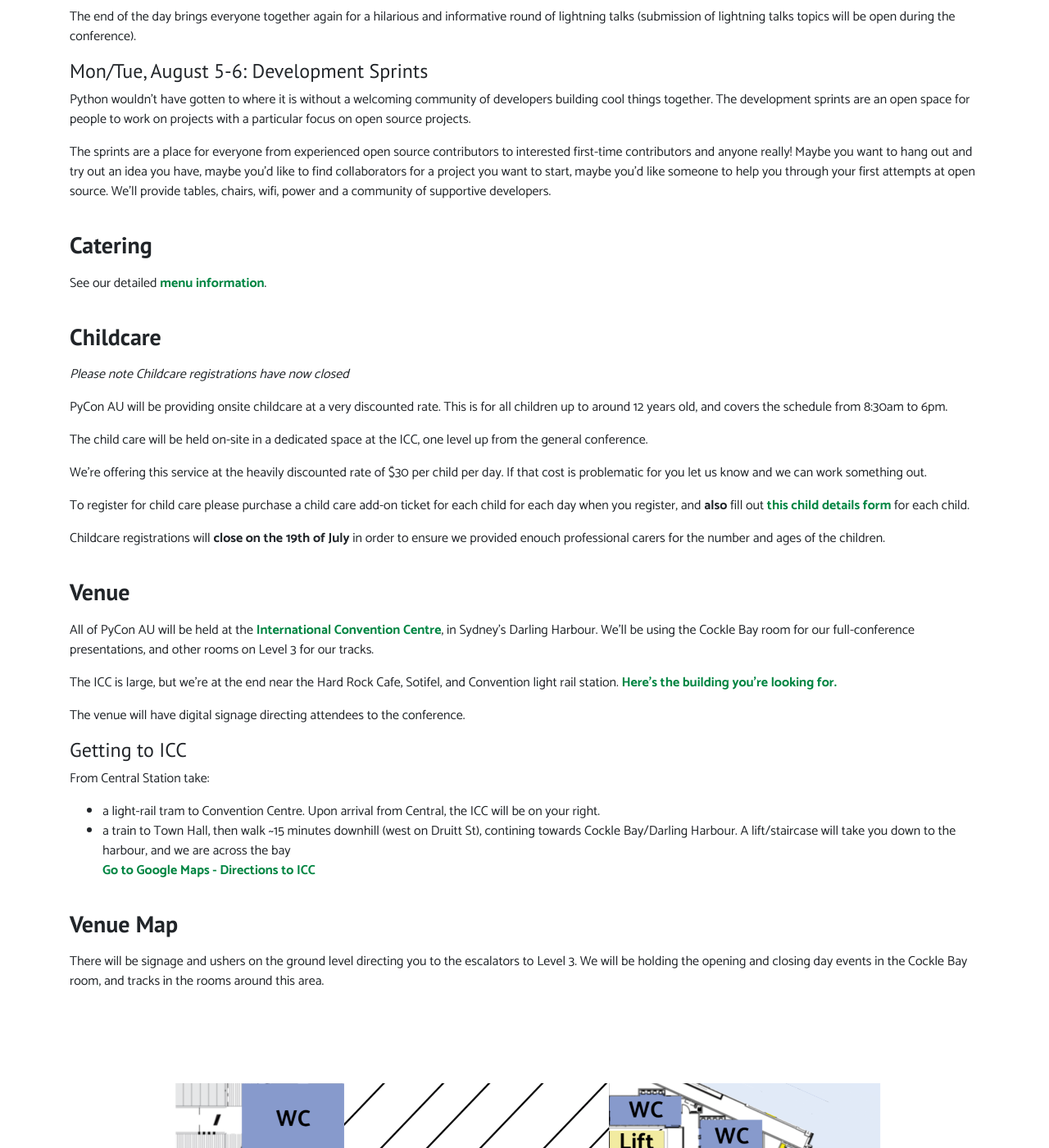
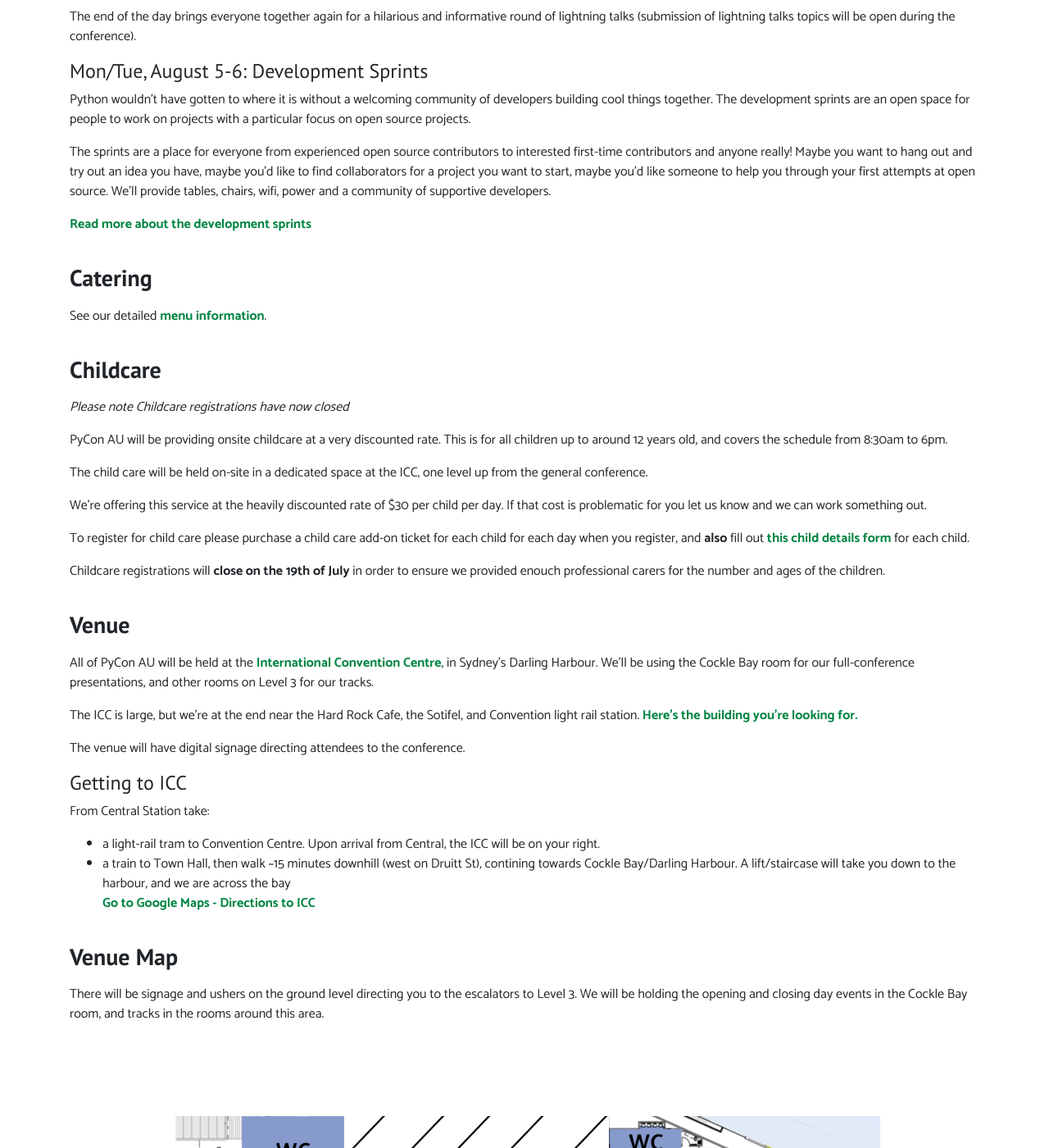
Before and after one commit to pyconau/2019.pycon-au.org, a Jekyll site: the page built from _pages/attend.md, in a window 1280 px wide and 1400 px high, scrolled down 1039 px. Shown: the whole window at 82% size. Built offline with Jekyll 4.4.1, drawn with Linux system fonts in a browser that asks for light colours.

Commit message:
Clarifying edits

```diff
--- a/_pages/attend.md
+++ b/_pages/attend.md
@@ -39,6 +39,8 @@ Python wouldn't have gotten to where it is without a welcoming community of deve
 
 The sprints are a place for everyone from experienced open source contributors to interested first-time contributors and anyone really! Maybe you want to hang out and try out an idea you have, maybe you'd like to find collaborators for a project you want to start, maybe you'd like someone to help you through your first attempts at open source. We'll provide tables, chairs, wifi, power and a community of supportive developers.
 
+[Read more about the development sprints](/sprints/)
+
 ### <a name="catering"></a> Catering
 
 See our detailed [menu information](/menu).
@@ -64,7 +66,7 @@ Centre](https://www.iccsydney.com.au/about-icc-sydney), in Sydney's Darling
 Harbour. We'll be using the Cockle Bay room for our full-conference
 presentations, and other rooms on Level 3 for our tracks.
 
-The ICC is large, but we're at the end near the Hard Rock Cafe, Sotifel, and Convention light rail station. [Here's the building you're looking for.](https://www.google.com.au/maps/@-33.872684,151.1996279,3a,75y,194.54h,103.63t/data=!3m6!1e1!3m4!1s5qQ5HpV5Q4mSXAJzWjyReA!2e0!7i13312!8i6656)
+The ICC is large, but we're at the end near the Hard Rock Cafe, the Sotifel, and Convention light rail station. [Here's the building you're looking for.](https://www.google.com.au/maps/@-33.872684,151.1996279,3a,75y,194.54h,103.63t/data=!3m6!1e1!3m4!1s5qQ5HpV5Q4mSXAJzWjyReA!2e0!7i13312!8i6656)
 
 The venue will have digital signage directing attendees to the conference.
 
```
Also changed, not shown: _pages/lightning-talks.md (+1 -0 lines).
